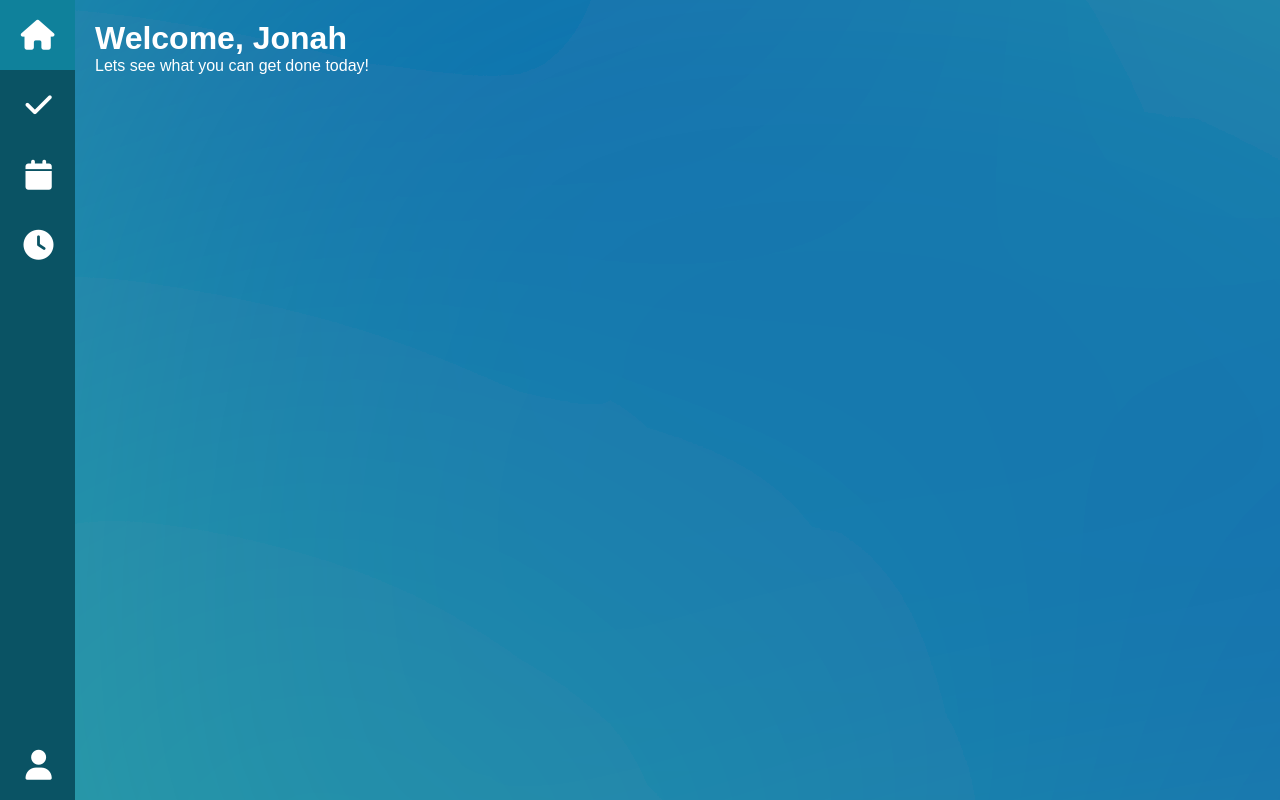
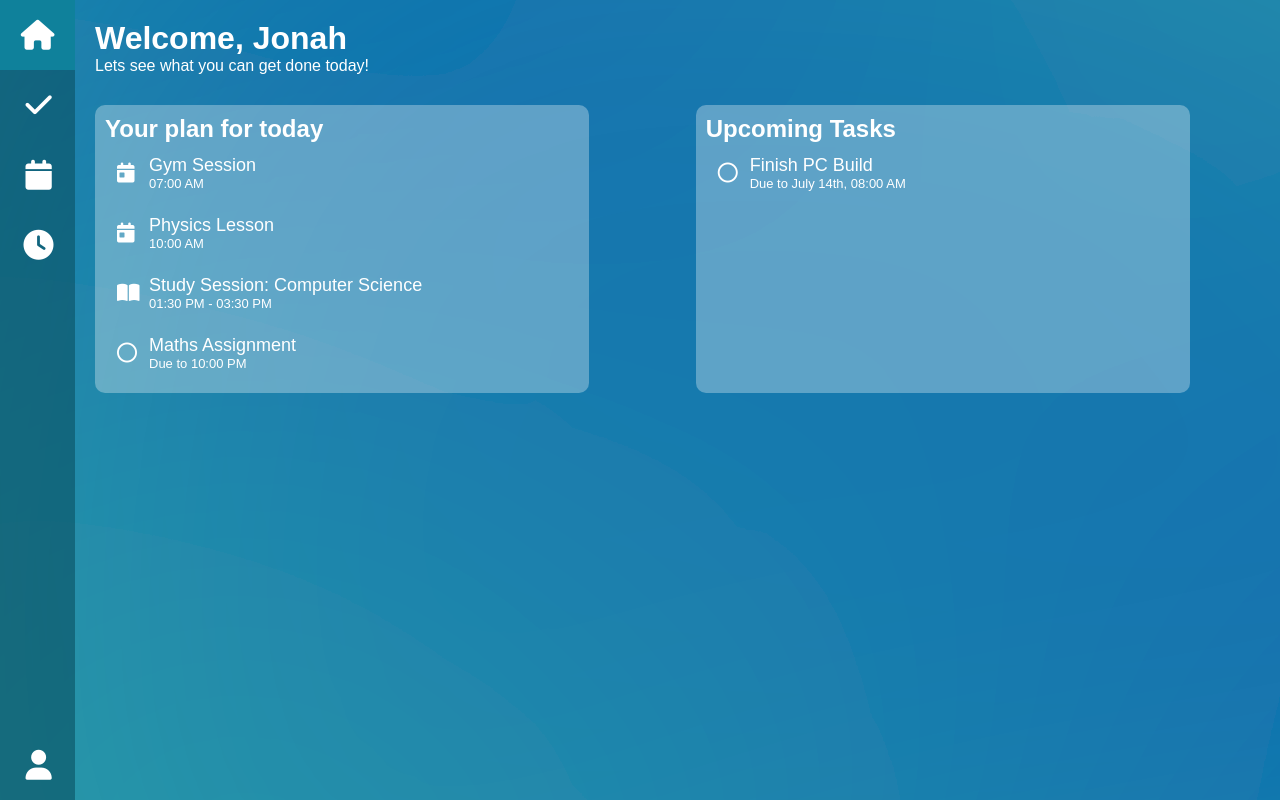
Before and after one commit to Jonah987654321/LearnSched, a Flask app: page / in a window 1280 px wide. Run offline with Flask 3, Linux system fonts and the light colour scheme.

Commit message:
Overviewpage frontend started

```diff
--- a/static/basic.css
+++ b/static/basic.css
@@ -7,3 +7,7 @@
 .w-full {
     width: 100%;
 }
+
+.spaceVert {
+    margin-top: 30px;
+}
--- a/static/main.css
+++ b/static/main.css
@@ -1,7 +1,10 @@
+body {
+    background-image: url('svg/blurry-gradient.svg');
+}
+
 #mainWrap {
     width: calc(100% - 75px);
     height: 100vh;
-    background-image: url('svg/blurry-gradient.svg');
     color: white;
     float: right;
 }
@@ -10,3 +13,43 @@
     padding-top: 20px;
     padding-left: 20px;
 }
+
+.widgetWrap {
+    display: flex;
+    flex-wrap: wrap;
+}
+
+.widget {
+    background-color: rgba(255, 255, 255, 0.308);
+    padding: 10px;
+    width: 40%;
+    border-radius: 10px;
+}
+
+.widget:first-child {
+    margin-right: 9%;
+}
+
+.planEntry {
+    padding: 10px;
+}
+
+.entryIcon {
+    width: 30px;
+    font-size: 20px;
+    color: white;
+}
+
+.entryDesc {
+    width: calc(100% - 30px);
+    color: white;
+}
+
+.entryDesc h3 {
+    font-size: large;
+    font-weight: normal;
+}
+
+.entryDesc p {
+    font-size: small;
+}
--- a/static/navbar.css
+++ b/static/navbar.css
@@ -2,7 +2,7 @@
 #navbarWrap{
     width: 75px;
     height: 100vh;
-    background-color: #0a5364;
+    background-color: #0a53649f;
     float: left;
     position: relative;
 }
--- a/templates/overview.html
+++ b/templates/overview.html
@@ -13,6 +13,87 @@
             <div id="mainContent">
                 <h1>Welcome, Jonah</h1>
                 <p>Lets see what you can get done today!</p>
+                <div class="spaceVert"></div>
+                <div class="widgetWrap">
+                    <div id="todayPlan" class="widget">
+                        <h2>Your plan for today</h2>
+
+                        <div class="planEntry">
+                            <table class="w-full">
+                                <tr class="w-full">
+                                    <td class="entryIcon">
+                                        <i class="fa-solid fa-calendar-day"></i>
+                                    </td>
+                                    <td class="entryDesc">
+                                        <h3>Gym Session</h3>
+                                        <p>07:00 AM</p>
+                                    </td>
+                                </tr>
+                            </table>
+                        </div>
+
+                        <div class="planEntry">
+                            <table class="w-full">
+                                <tr class="w-full">
+                                    <td class="entryIcon">
+                                        <i class="fa-solid fa-calendar-day"></i>
+                                    </td>
+                                    <td class="entryDesc">
+                                        <h3>Physics Lesson</h3>
+                                        <p>10:00 AM</p>
+                                    </td>
+                                </tr>
+                            </table>
+                        </div>
+
+                        <div class="planEntry">
+                            <table class="w-full">
+                                <tr class="w-full">
+                                    <td class="entryIcon">
+                                        <i class="fa-solid fa-book-open"></i>
+                                    </td>
+                                    <td class="entryDesc">
+                                        <h3>Study Session: Computer Science</h3>
+                                        <p>01:30 PM - 03:30 PM</p>
+                                    </td>
+                                </tr>
+                            </table>
+                        </div>
+
+                        <div class="planEntry">
+                            <table class="w-full">
+                                <tr class="w-full">
+                                    <td class="entryIcon">
+                                        <i class="fa-regular fa-circle"></i>
+                                    </td>
+                                    <td class="entryDesc">
+                                        <h3>Maths Assignment</h3>
+                                        <p>Due to 10:00 PM</p>
+                                    </td>
+                                </tr>
+                            </table>
+                        </div>
+
+                    </div>
+                    <div id="upcomingTasks" class="widget">
+                        <h2>Upcoming Tasks</h2>
+
+                        <div class="planEntry">
+                            <table class="w-full">
+                                <tr class="w-full">
+                                    <td class="entryIcon">
+                                        <i class="fa-regular fa-circle"></i>
+                                    </td>
+                                    <td class="entryDesc">
+                                        <h3>Finish PC Build</h3>
+                                        <p>Due to July 14th, 08:00 AM</p>
+                                    </td>
+                                </tr>
+                            </table>
+                        </div>
+
+                    </div>
+                </div>
             </div>
         </div>
     </body>
```
